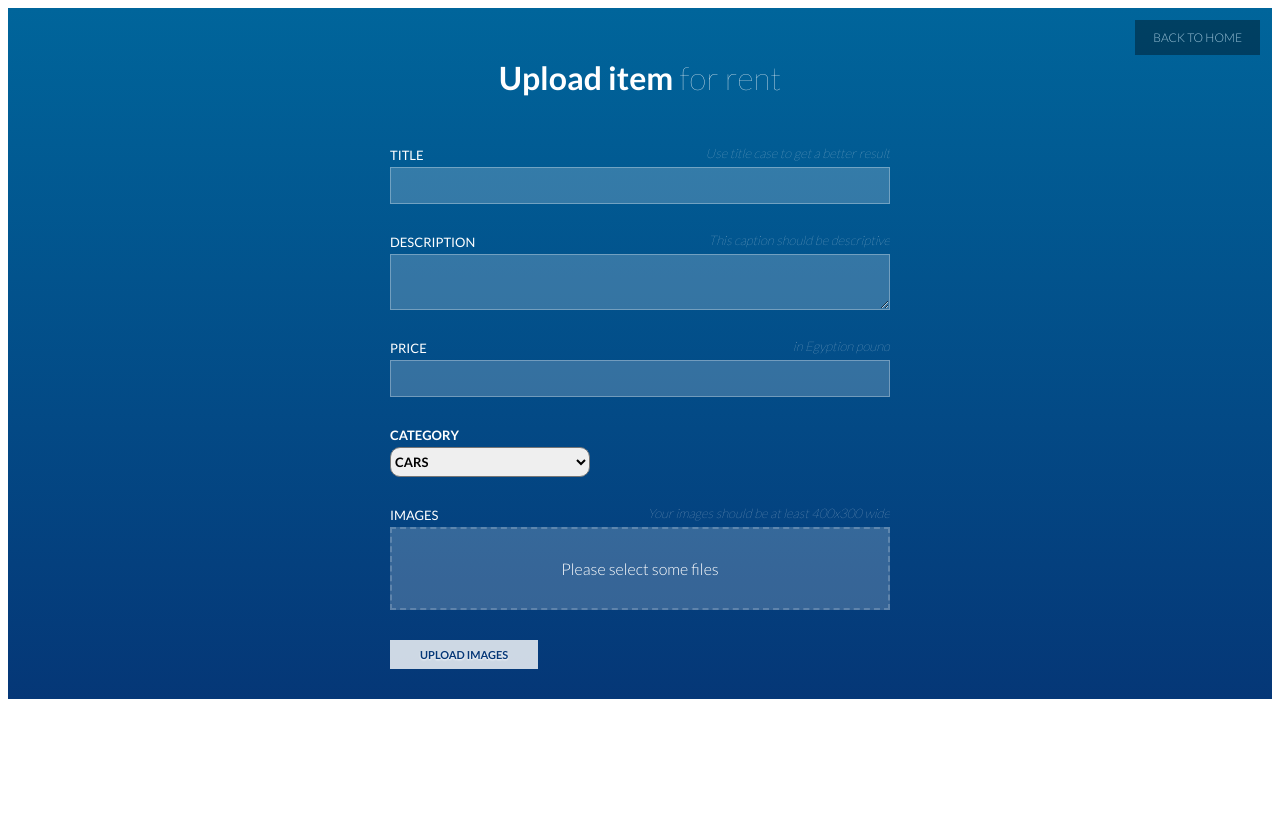
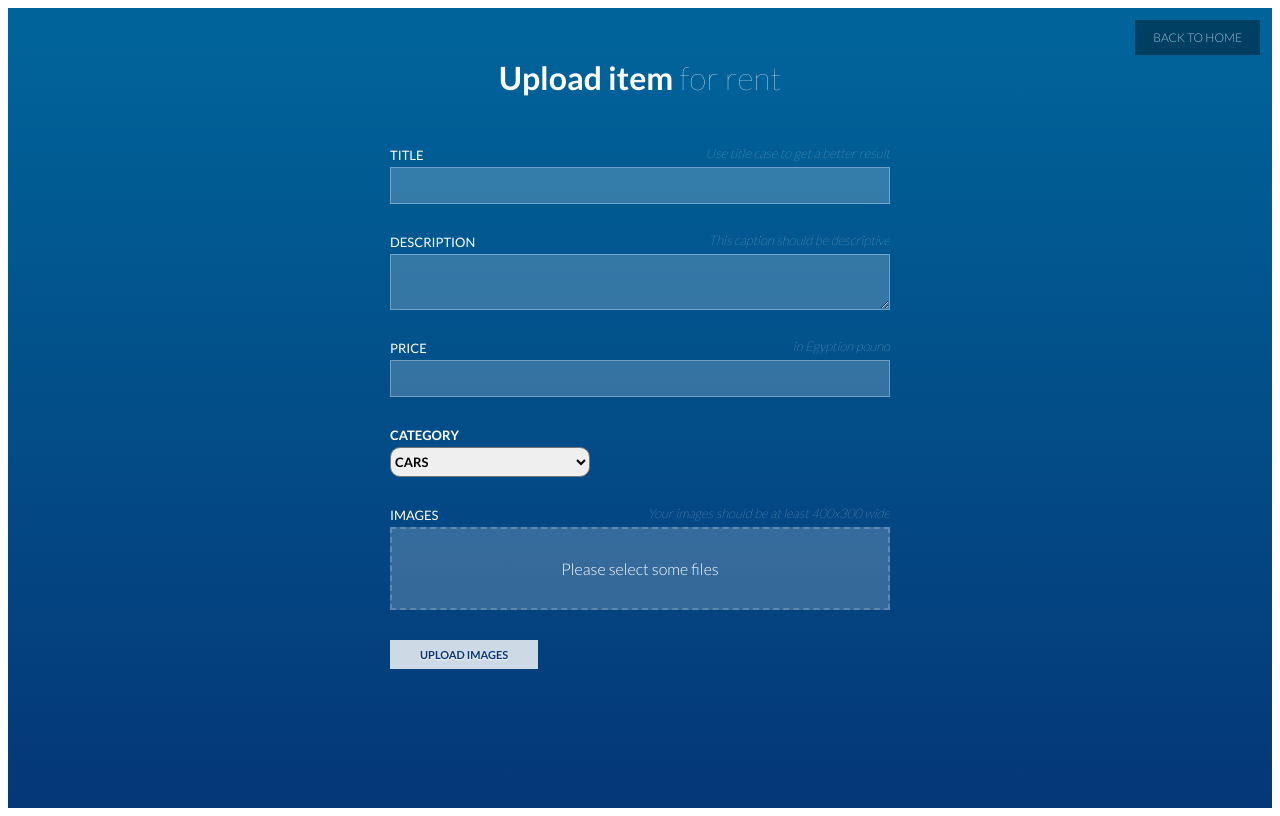
Before and after one commit to AhmedRabea2100/Salfny, an Angular app in the folder Frontend/: page /uploadItems in a window 1280 px wide. Built offline with nearby package versions, Linux system fonts and the light colour scheme.

Commit message:
Fix Size of Page :bug:

```diff
--- a/Frontend/src/app/components/upload-items/upload-items.component.css
+++ b/Frontend/src/app/components/upload-items/upload-items.component.css
@@ -9,7 +9,7 @@ body {
   margin: 0;
   padding: 0;
   font-weight: 300;
-  height:auto;
+  min-height: 100vh;
   background: linear-gradient(to top,#053777 0%, #00659b 100%);
   color: #fff;
   font-size: 16px;
```
